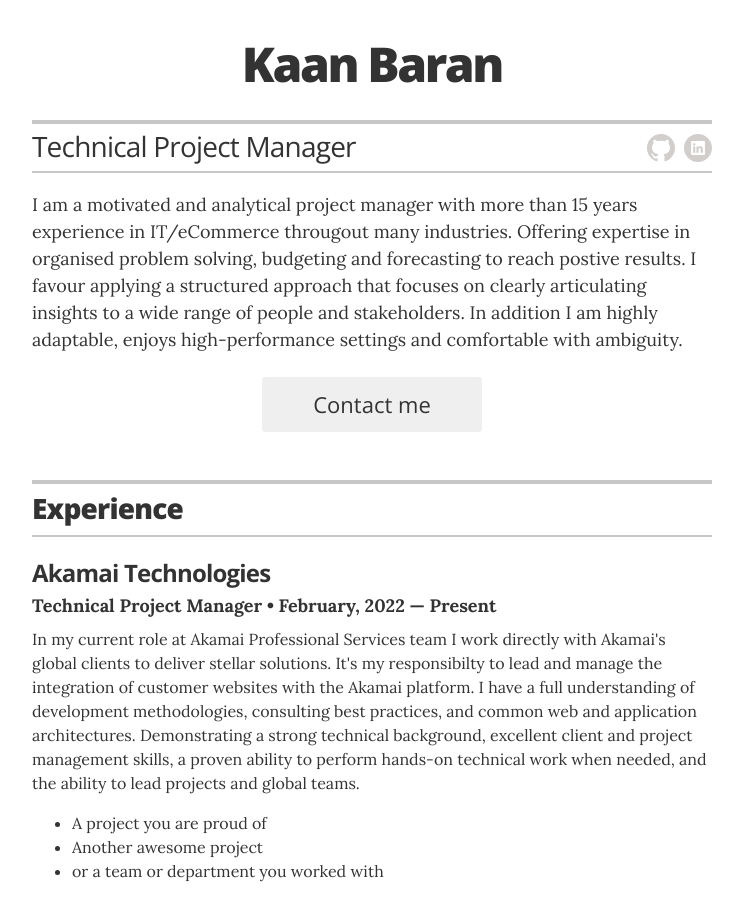
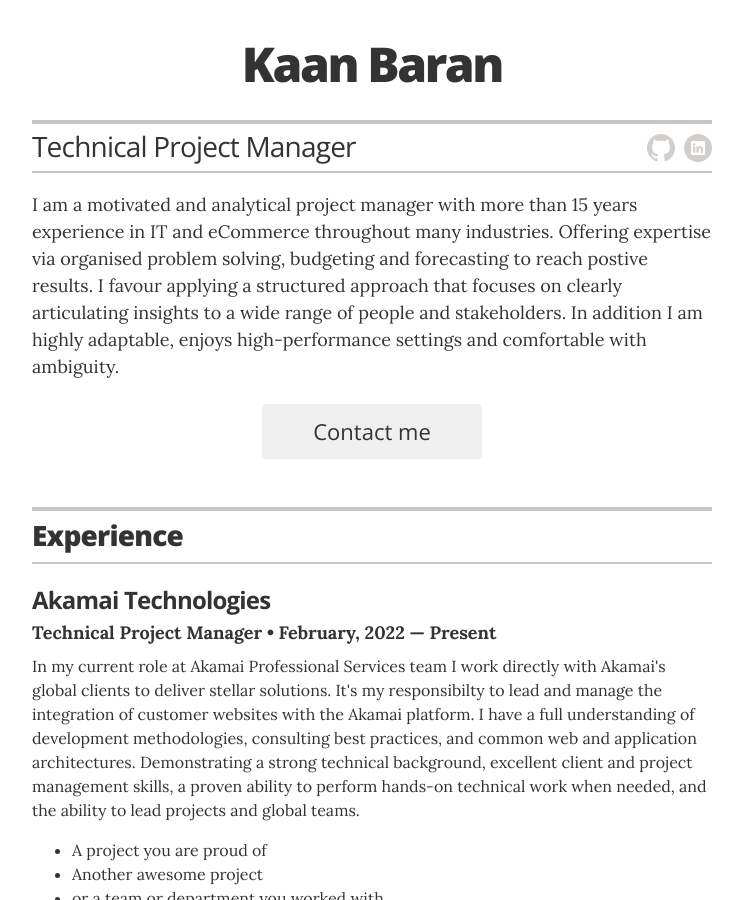
Before and after one commit to kubrick-kb77/Resume, a Jekyll site: the page built from index.html, in a window 1280 px wide and 900 px high. Shown: the whole window, without its empty margins (268-1011 px from the left). Built offline with Jekyll 4.4.1, drawn with Linux system fonts in a browser that asks for light colours.

Commit message:
Update _config.yml

```diff
--- a/_config.yml
+++ b/_config.yml
@@ -23,7 +23,7 @@
 resume_header_contact_info:     ""
 display_header_contact_info:    "false"
 
-resume_header_intro: "<p>I am a motivated and analytical project manager with more than 15 years experience in IT/eCommerce througout many industries. Offering expertise in organised problem solving, budgeting and forecasting to reach postive results. I favour applying a structured approach that focuses on clearly articulating insights to a wide range of people and stakeholders. In addition I am highly adaptable, enjoys high-performance settings and comfortable with ambiguity.</p>"
+resume_header_intro: "<p>I am a motivated and analytical project manager with more than 15 years experience in IT and eCommerce throughout many industries. Offering expertise via organised problem solving, budgeting and forecasting to reach postive results. I favour applying a structured approach that focuses on clearly articulating insights to a wide range of people and stakeholders. In addition I am highly adaptable, enjoys high-performance settings and comfortable with ambiguity.</p>"
 
 # use "yes" to display the email contact button,
 # "no" to display an "I'm not looking for work" message,
```
